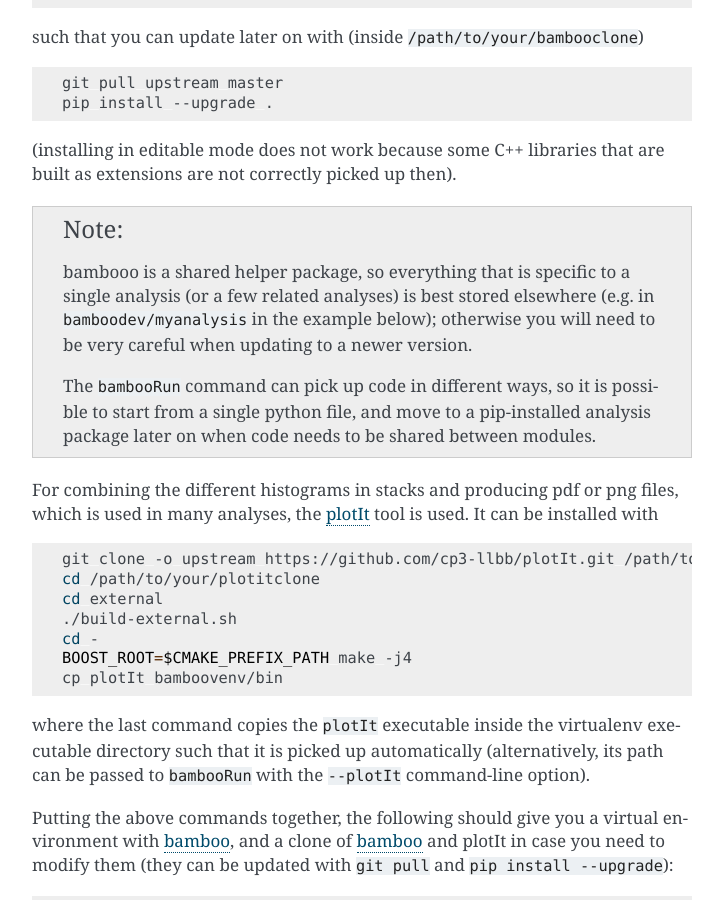
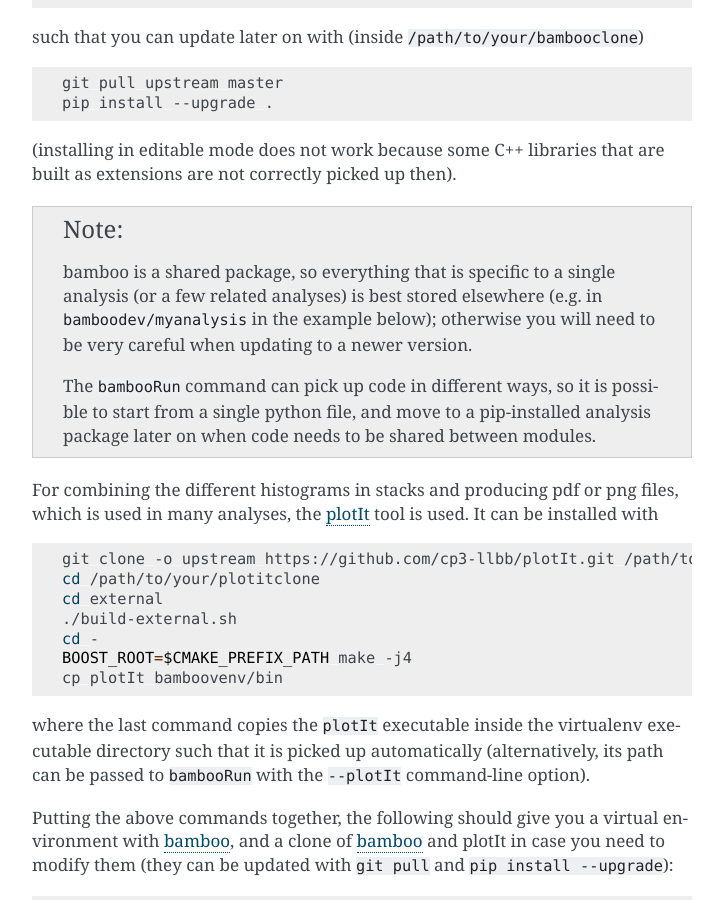
Before and after one commit to recotoolsbenchmarks/BambooAnalysis, a Sphinx documentation site: the page built from doc/install.rst, in a window 1280 px wide and 900 px high, scrolled down 690 px. Shown: the whole window, without its empty margins (388-1111 px from the left). Built offline with Sphinx 7.4.7, drawn with Linux system fonts in a browser that asks for light colours.

Commit message:
fix typo

```diff
--- a/doc/install.rst
+++ b/doc/install.rst
@@ -48,9 +48,9 @@
 
 .. note::
 
-   bambooo is a shared helper package, so everything that is specific to a
-   single analysis (or a few related analyses) is best stored elsewhere (e.g.
-   in ``bamboodev/myanalysis`` in the example below); otherwise you will need to
+   bamboo is a shared package, so everything that is specific to a single
+   analysis (or a few related analyses) is best stored elsewhere (e.g. in
+   ``bamboodev/myanalysis`` in the example below); otherwise you will need to
    be very careful when updating to a newer version.
 
    The ``bambooRun`` command can pick up code in different ways, so it is
```
